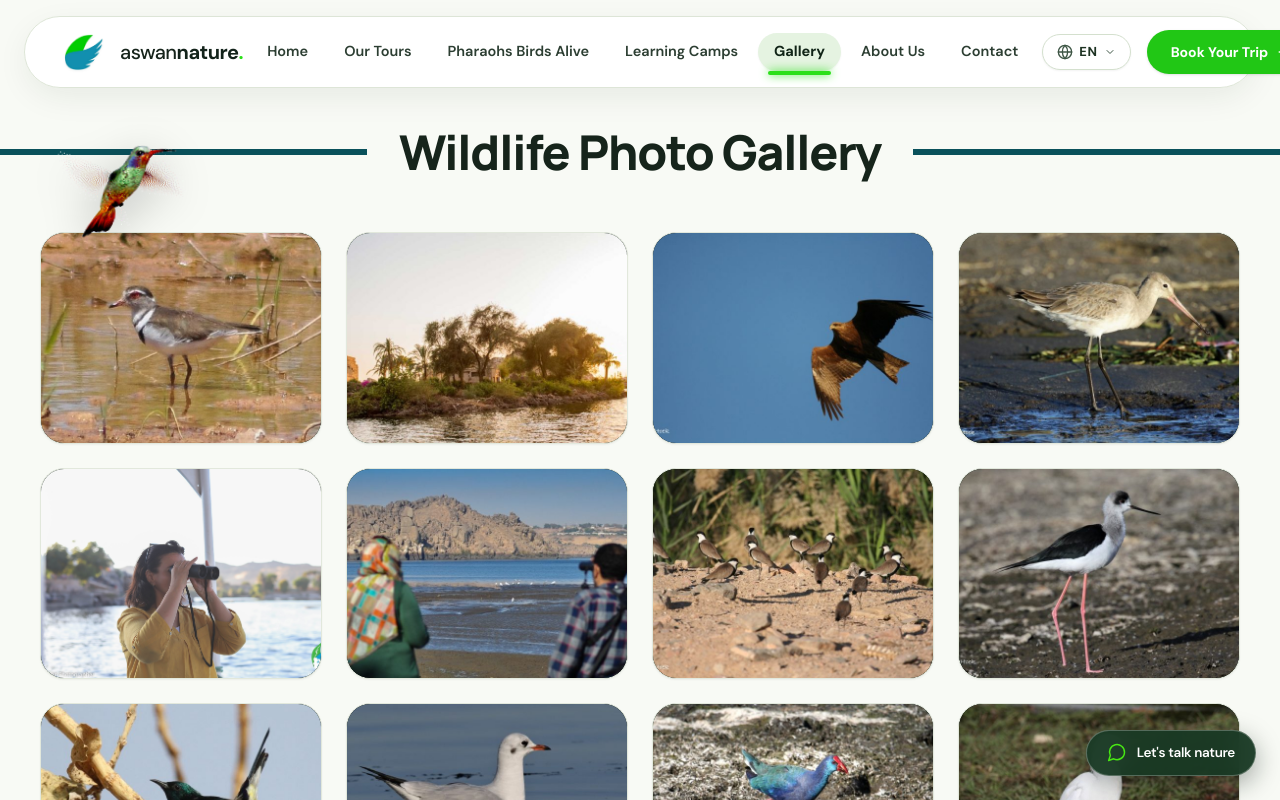
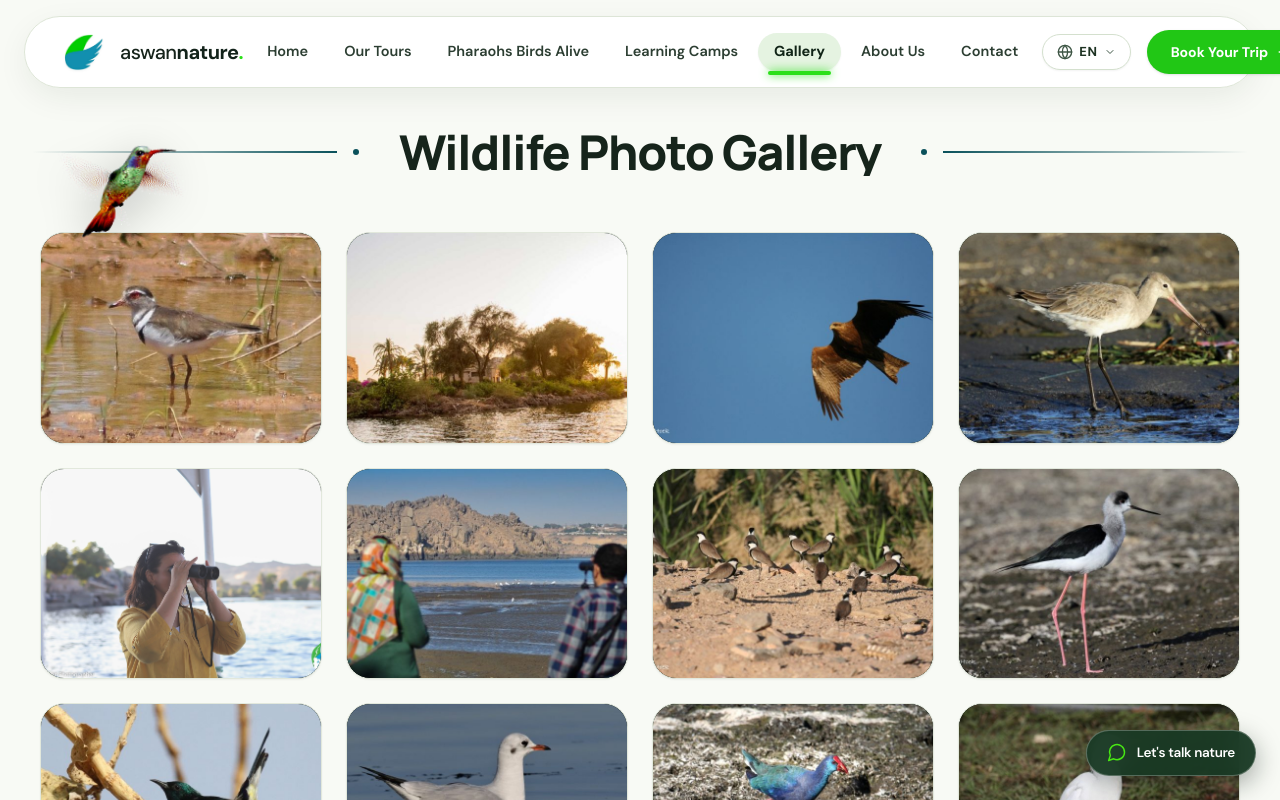
Before and after one commit to Islam-Shahat/Aswan-Nature, a React (Vite) app: page /gallery in a window 1280 px wide. Shown: the top 800 px of the page. Built offline with nearby package versions, Linux system fonts and the light colour scheme; a web font is replaced by a local one.

Commit message:
style(gallery): upgrade divider to refined gradient fade style matching pharaonic divider

```diff
--- a/src/pages/GalleryPage.jsx
+++ b/src/pages/GalleryPage.jsx
@@ -36,13 +36,15 @@ export const GalleryPage = () => {
 
   return (
     <div className="pt-24 sm:pt-32 pb-24 bg-[#F8FAF5] min-h-screen">
-      {/* Full-width Nile Teal Stripe with Centered Title */}
-      <div className="w-full flex items-center justify-center mb-10 sm:mb-14">
-        <div className="flex-1 h-1 sm:h-1.5 bg-[#0a515b]" />
-        <h1 className="px-4 sm:px-8 text-2xl sm:text-4xl lg:text-5xl font-extrabold tracking-tight text-[#16241B] shrink-0 text-center">
+      {/* Elegant Nile Teal Gradient Divider Bisected by Centered Title */}
+      <div className="w-full flex items-center justify-center gap-2 sm:gap-4 mb-10 sm:mb-14 px-4 sm:px-8 overflow-hidden">
+        <div className="flex-1 h-[2px] bg-gradient-to-r from-transparent via-[#0a515b]/50 to-[#0a515b]" />
+        <div className="w-1.5 h-1.5 rounded-full bg-[#0a515b] shrink-0 hidden sm:block" />
+        <h1 className="px-3 sm:px-6 text-2xl sm:text-4xl lg:text-5xl font-extrabold tracking-tight text-[#16241B] shrink-0 text-center">
           {isAr ? 'معرض صور الحياة البرية' : 'Wildlife Photo Gallery'}
         </h1>
-        <div className="flex-1 h-1 sm:h-1.5 bg-[#0a515b]" />
+        <div className="w-1.5 h-1.5 rounded-full bg-[#0a515b] shrink-0 hidden sm:block" />
+        <div className="flex-1 h-[2px] bg-gradient-to-r from-[#0a515b] via-[#0a515b]/50 to-transparent" />
       </div>
 
       <div className="max-w-[1500px] mx-auto px-4 sm:px-6 lg:px-10">
```
